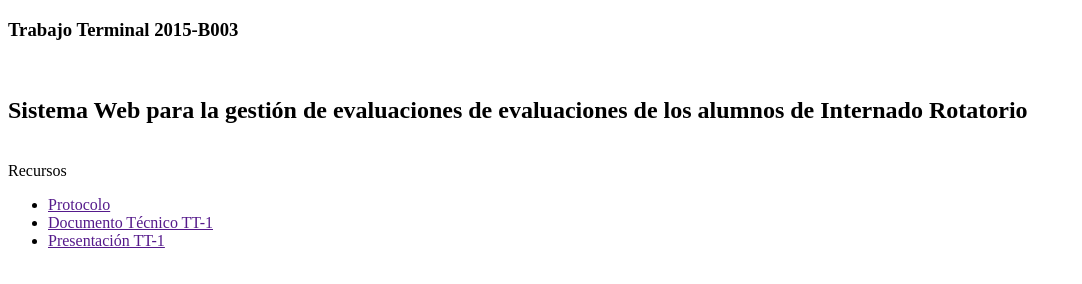
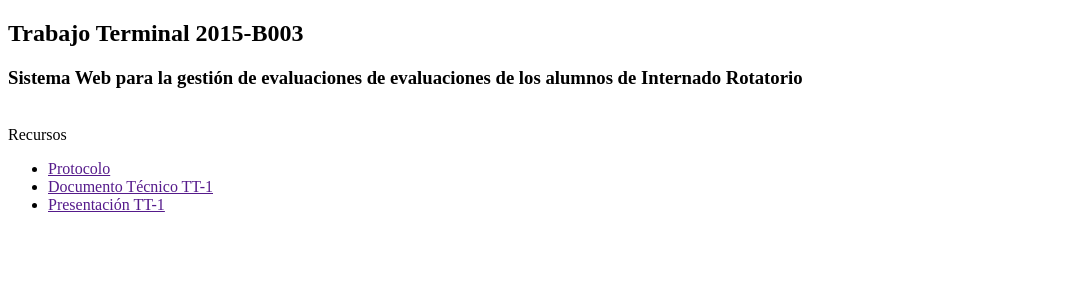
Before and after one commit to ItzayanaPH/ItzayanaPH.github.io, a plain HTML site: page index.html in a window 1280 px wide. Shown: the whole page, without its empty margins (0-1082 px from the left). Drawn offline with Linux system fonts and the light colour scheme.

Commit message:
Cambio Etiquetas

```diff
--- a/index.html
+++ b/index.html
@@ -5,8 +5,8 @@
   <title></title>
 </head>
 <body>
-  <h3>Trabajo Terminal 2015-B003</h3><br>
-  <h2>Sistema Web para la gestión de evaluaciones de evaluaciones de los alumnos de Internado Rotatorio</h2><br>
+  <h2>Trabajo Terminal 2015-B003</h2>
+  <h3>Sistema Web para la gestión de evaluaciones de evaluaciones de los alumnos de Internado Rotatorio</h3><br>
   Recursos
   <ul>
     <li><a href="">Protocolo</a></li>
```
